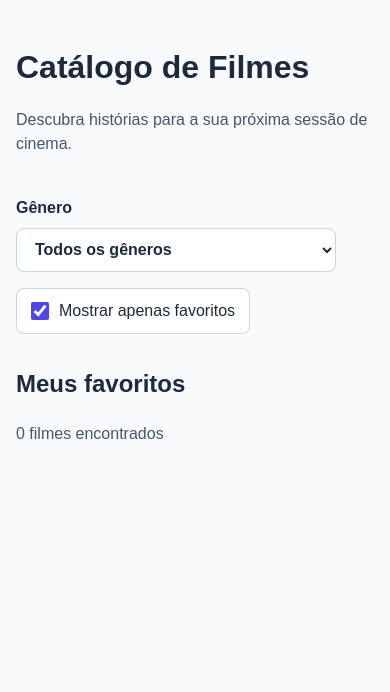
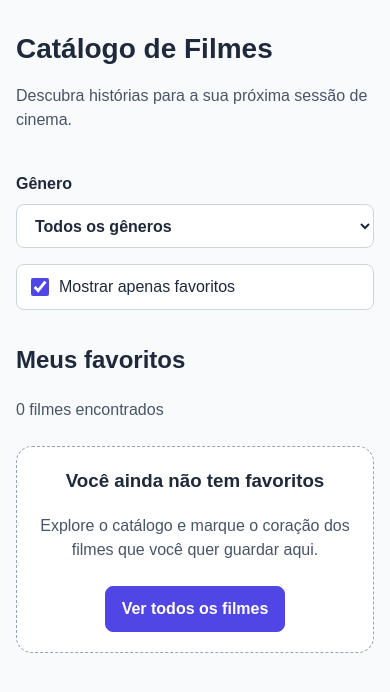
Before and after one commit to FelipeNRamalho/projeto-react-components, a React (Vite) app: page / in a window 390 px wide. Both pictures are taken after a click on the label "Mostrar apenas favoritos". Shown: the top 692 px of the page. Built offline with nearby package versions, Linux system fonts and the light colour scheme.

Commit message:
feat: tratar listas vazias e melhorar acessibilidade

```diff
--- a/src/App.jsx
+++ b/src/App.jsx
@@ -1,4 +1,4 @@
-import { useState } from 'react'
+import { useRef, useState } from 'react'
 import FiltroFavoritos from './components/FiltroFavoritos.jsx'
 import FiltroGenero from './components/FiltroGenero.jsx'
 import ListaFilmes from './components/ListaFilmes.jsx'
@@ -12,6 +12,7 @@ export default function App() {
   const [favoritos, setFavoritos] = useState([])
   const [generoSelecionado, setGeneroSelecionado] = useState('')
   const [somenteFavoritos, setSomenteFavoritos] = useState(false)
+  const tituloCatalogoRef = useRef(null)
 
   const filmesFiltrados = filmes.filter((filme) => {
     const correspondeAoGenero =
@@ -28,6 +29,16 @@ export default function App() {
         ? favoritosAtuais.filter((id) => id !== filmeId)
         : [...favoritosAtuais, filmeId],
     )
+
+    if (somenteFavoritos) {
+      tituloCatalogoRef.current?.focus()
+    }
+  }
+
+  function limparFiltros() {
+    setGeneroSelecionado('')
+    setSomenteFavoritos(false)
+    tituloCatalogoRef.current?.focus()
   }
 
   return (
@@ -50,7 +61,12 @@ export default function App() {
       </div>
 
       <section aria-labelledby="titulo-catalogo">
-        <h2 id="titulo-catalogo">
+        <h2
+          id="titulo-catalogo"
+          className="app__titulo-catalogo"
+          ref={tituloCatalogoRef}
+          tabIndex={-1}
+        >
           {somenteFavoritos ? 'Meus favoritos' : 'Catálogo'}
         </h2>
         <p className="app__resultados" role="status">
@@ -62,6 +78,9 @@ export default function App() {
           filmes={filmesFiltrados}
           favoritos={favoritos}
           onAlternarFavorito={alternarFavorito}
+          somenteFavoritos={somenteFavoritos}
+          generoSelecionado={generoSelecionado}
+          onLimparFiltros={limparFiltros}
         />
       </section>
     </main>
--- a/src/components/CardFilme.jsx
+++ b/src/components/CardFilme.jsx
@@ -2,7 +2,7 @@ import './CardFilme.css'
 
 export default function CardFilme({ filme, favorito, onAlternarFavorito }) {
   return (
-    <article className="card-filme">
+    <article className="card-filme" aria-labelledby={`filme-${filme.id}`}>
       <img
         className="card-filme__poster"
         src={filme.poster}
@@ -15,7 +15,9 @@ export default function CardFilme({ filme, favorito, onAlternarFavorito }) {
 
       <div className="card-filme__conteudo">
         <span className="card-filme__genero">{filme.genero}</span>
-        <h3 className="card-filme__titulo">{filme.titulo}</h3>
+        <h3 className="card-filme__titulo" id={`filme-${filme.id}`}>
+          {filme.titulo}
+        </h3>
         <p className="card-filme__ano">Lançamento: {filme.ano}</p>
         <button
           className="card-filme__favorito"
--- a/src/components/Filtros.css
+++ b/src/components/Filtros.css
@@ -3,6 +3,7 @@
   flex: 1 1 220px;
   flex-direction: column;
   gap: 0.5rem;
+  min-width: 0;
   max-width: 320px;
   font-weight: 600;
 }
@@ -44,3 +45,10 @@
   outline: 3px solid #4f46e5;
   outline-offset: 3px;
 }
+
+@media (max-width: 560px) {
+  .filtro-genero {
+    flex: initial;
+    max-width: none;
+  }
+}
--- a/src/components/ListaFilmes.css
+++ b/src/components/ListaFilmes.css
@@ -5,6 +5,45 @@
   margin: 0;
   padding: 0;
   list-style: none;
+}
+
+.lista-filmes__vazia {
+  padding: clamp(1.25rem, 4vw, 3rem);
+  border: 1px dashed #94a3b8;
+  border-radius: 16px;
+  background-color: #fff;
+  text-align: center;
+}
+
+.lista-filmes__vazia h3 {
+  margin-top: 0;
+}
+
+.lista-filmes__vazia p {
+  max-width: 48ch;
+  margin: 0 auto 1.5rem;
+  color: #475569;
+}
+
+.lista-filmes__vazia button {
+  max-width: 100%;
+  min-height: 44px;
+  padding: 0.625rem 1rem;
+  border: 1px solid #4f46e5;
+  border-radius: 8px;
+  color: #fff;
+  background-color: #4f46e5;
+  font-weight: 600;
+  cursor: pointer;
+}
+
+.lista-filmes__vazia button:hover {
+  background-color: #4338ca;
+}
+
+.lista-filmes__vazia button:focus-visible {
+  outline: 3px solid #4f46e5;
+  outline-offset: 3px;
 }
 
 @media (max-width: 900px) {
--- a/src/components/ListaFilmes.jsx
+++ b/src/components/ListaFilmes.jsx
@@ -1,9 +1,40 @@
 import CardFilme from './CardFilme.jsx'
 import './ListaFilmes.css'
 
-export default function ListaFilmes({ filmes, favoritos, onAlternarFavorito }) {
+export default function ListaFilmes({
+  filmes,
+  favoritos,
+  onAlternarFavorito,
+  somenteFavoritos,
+  generoSelecionado,
+  onLimparFiltros,
+}) {
+  if (filmes.length === 0) {
+    let titulo = 'Nenhum filme encontrado'
+    let descricao = 'Tente outro gênero ou volte ao catálogo completo.'
+
+    if (somenteFavoritos) {
+      titulo = generoSelecionado
+        ? 'Nenhum favorito neste gênero'
+        : 'Você ainda não tem favoritos'
+      descricao = generoSelecionado
+        ? 'Escolha outro gênero ou explore o catálogo para marcar mais favoritos.'
+        : 'Explore o catálogo e marque o coração dos filmes que você quer guardar aqui.'
+    }
+
+    return (
+      <div className="lista-filmes__vazia">
+        <h3>{titulo}</h3>
+        <p>{descricao}</p>
+        <button type="button" onClick={onLimparFiltros}>
+          Ver todos os filmes
+        </button>
+      </div>
+    )
+  }
+
   return (
-    <ul className="lista-filmes">
+    <ul className="lista-filmes" role="list">
       {filmes.map((filme) => (
         <li key={filme.id}>
           <CardFilme
--- a/src/styles/global.css
+++ b/src/styles/global.css
@@ -54,7 +54,32 @@ img {
   color: #475569;
 }
 
+.app__titulo-catalogo:focus-visible {
+  outline: 3px solid #4f46e5;
+  outline-offset: 4px;
+  border-radius: 4px;
+}
+
+h1,
+h2,
+h3,
+p {
+  overflow-wrap: anywhere;
+}
+
 h1 {
   margin-top: 0;
+  font-size: clamp(1.75rem, 4vw, 2.25rem);
   line-height: 1.2;
 }
+
+@media (max-width: 560px) {
+  .app {
+    padding: 2rem 0;
+  }
+
+  .app__filtros {
+    flex-direction: column;
+    align-items: stretch;
+  }
+}
```
Also changed, not shown: 1 other file (tests, documents, lock files or other folders).
